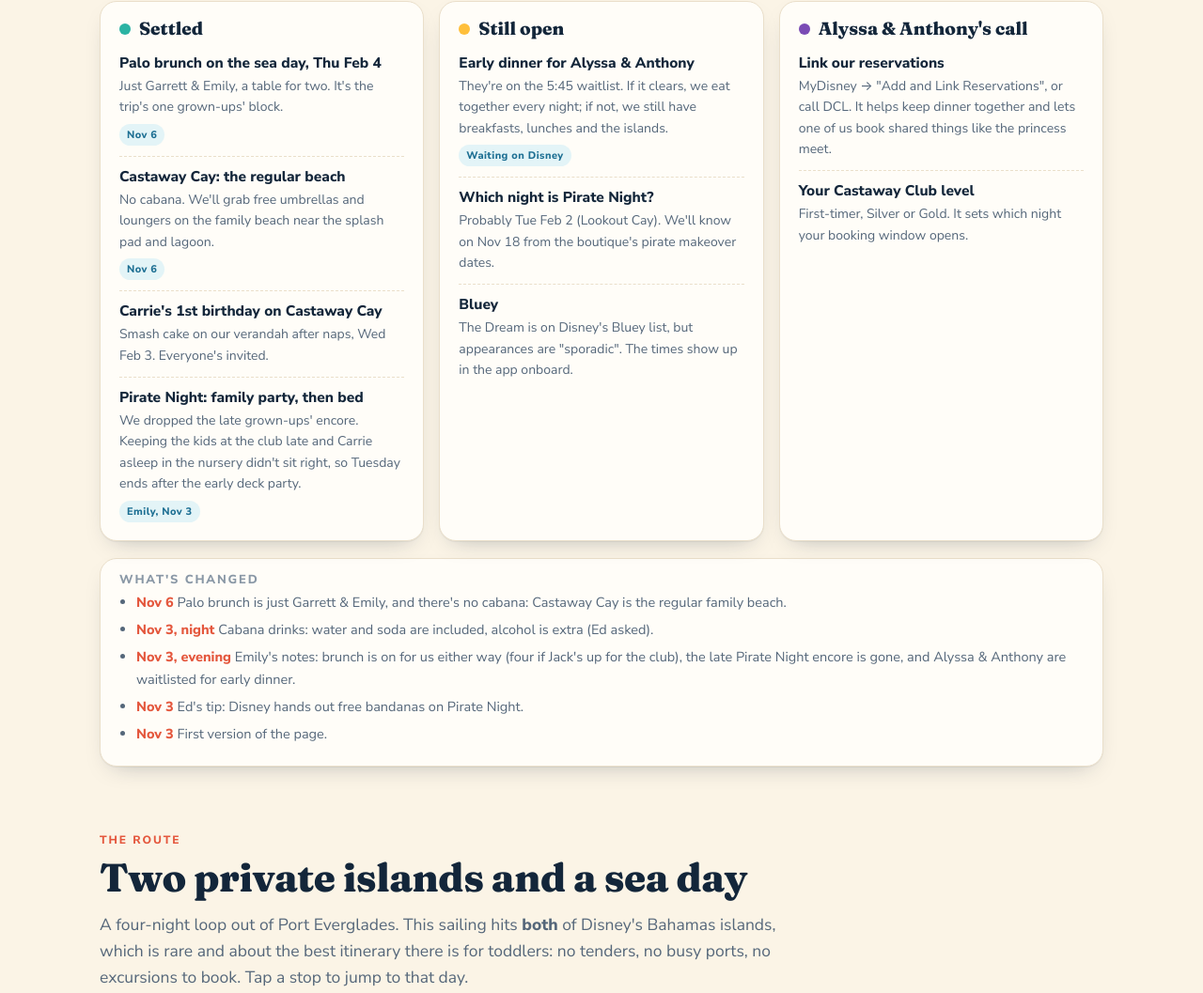
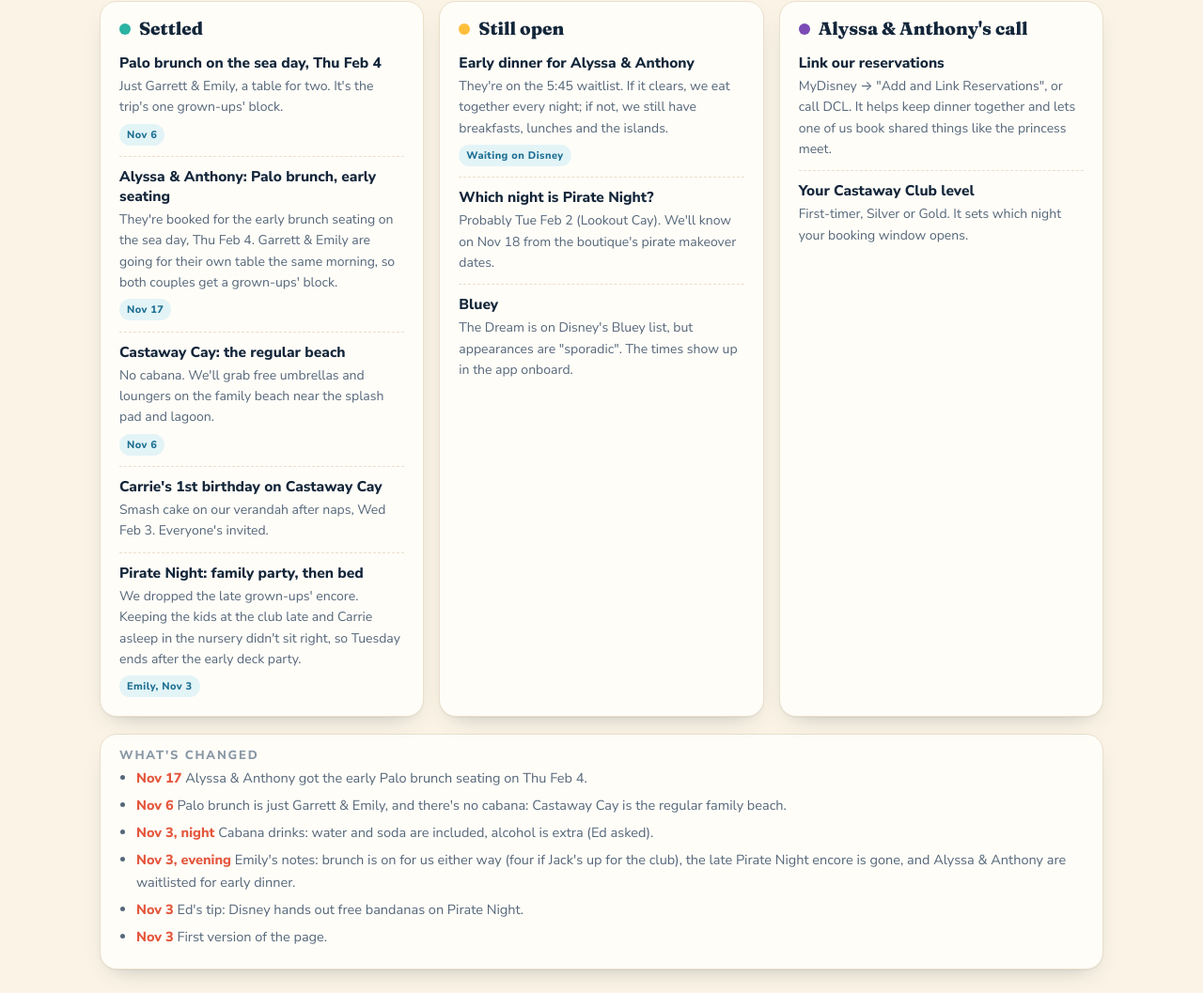
Before and after one commit to garrettmacdonald/garrettmacdonald.github.io, a plain HTML site: page cruise/index.html in a window 1280 px wide. Shown: the part 1751-2808 px from the top of the page at 94% size. Drawn offline with Linux system fonts and the light colour scheme.

Commit message:
cruise: Alyssa & Anthony booked early Palo brunch
Co-Authored-By: Claude Opus 5.5 <noreply@anthropic.com>

```diff
--- a/cruise/index.html
+++ b/cruise/index.html
@@ -450,7 +450,7 @@
 <script>
 /* ====================== DATA ====================== */
 const SAIL = new Date("2027-02-01T16:00:00-05:00");
-const UPDATED = "Nov 6, 2026";
+const UPDATED = "Nov 17, 2026";
 
 let TLDR = "";
 
@@ -483,6 +483,7 @@ LEDES["status-lede"] = `The plan moves as we hear from each other. Send changes
 
 STATUS.done.push(
   { h:"Palo brunch on the sea day, Thu Feb 4", p:"Just Garrett &amp; Emily, a table for two. It's the trip's one grown-ups' block.", by:"Nov 6" },
+  { h:"Alyssa &amp; Anthony: Palo brunch, early seating", p:"They're booked for the early brunch seating on the sea day, Thu Feb 4. Garrett &amp; Emily are going for their own table the same morning, so both couples get a grown-ups' block.", by:"Nov 17" },
   { h:"Castaway Cay: the regular beach", p:"No cabana. We'll grab free umbrellas and loungers on the family beach near the splash pad and lagoon.", by:"Nov 6" },
   { h:"Carrie's 1st birthday on Castaway Cay", p:"Smash cake on our verandah after naps, Wed Feb 3. Everyone's invited." },
   { h:"Pirate Night: family party, then bed", p:"We dropped the late grown-ups' encore. Keeping the kids at the club late and Carrie asleep in the nursery didn't sit right, so Tuesday ends after the early deck party.", by:"Emily, Nov 3" }
@@ -498,6 +499,7 @@ STATUS.yours.push(
 );
 
 CHANGES.push(
+  { d:"Nov 17", t:"Alyssa &amp; Anthony got the early Palo brunch seating on Thu Feb 4." },
   { d:"Nov 6", t:"Palo brunch is just Garrett &amp; Emily, and there's no cabana: Castaway Cay is the regular family beach." },
   { d:"Nov 3, night", t:"Cabana drinks: water and soda are included, alcohol is extra (Ed asked)." },
   { d:"Nov 3, evening", t:"Emily's notes: brunch is on for us either way (four if Jack's up for the club), the late Pirate Night encore is gone, and Alyssa &amp; Anthony are waitlisted for early dinner." },
@@ -551,6 +553,7 @@ DAYS.push(
   { s:"08:45", e:"09:30", w:"Bluey Wakey Wakey (if it's on)", who:["kids","fam"], n:"A morning dance party in the D Lounge on Deck 4. It's packed. Stand at the <i>back</i>: that's the front of the Bluey and Bingo meet line afterward. Times are only in the Navigator app." },
   { s:"09:45", e:"12:30", w:"Drop-off: nursery + Oceaneer Club", who:["kids","baby"], n:"Carrie naps in a nursery crib; Josie goes to the club (Andy's Room, Frozen, Marvel, the PlayFloor)." },
   { s:"10:00", e:"12:15", w:"Palo brunch (Garrett &amp; Emily)", who:["adults"], n:"Deck 12 aft, $55 each plus gratuity. Antipasti, a parmesan station, pizzas, made-to-order eggs, tiramisu. Dress code: no shorts or flip-flops.", big:true },
+  { s:"10:00", e:"12:00", w:"Palo brunch (Alyssa &amp; Anthony, early seating)", who:["adults"], n:"Booked Nov 17 (exact time per your confirmation). Same restaurant, same morning: wave across the room, or compare notes on the pool deck after." },
   { s:"12:30", e:"13:15", w:"Pick-up + lunch", who:["all"], n:"Flo's Café or Cabanas." },
   { s:"13:15", e:"15:30", w:"Naps", who:["fam"], n:"Or a verandah sit. The adults-only Quiet Cove pool and Cove Café are on Deck 11 forward." },
   { s:"15:30", e:"17:15", w:"Pool deck + character meets", who:["all"], n:"Nemo's Reef for the little ones; the AquaDuck (42\" minimum) for grown-ups. Bluey or Royal Gathering meets if scheduled." },
```
Also changed, not shown: cruise/og.png.
